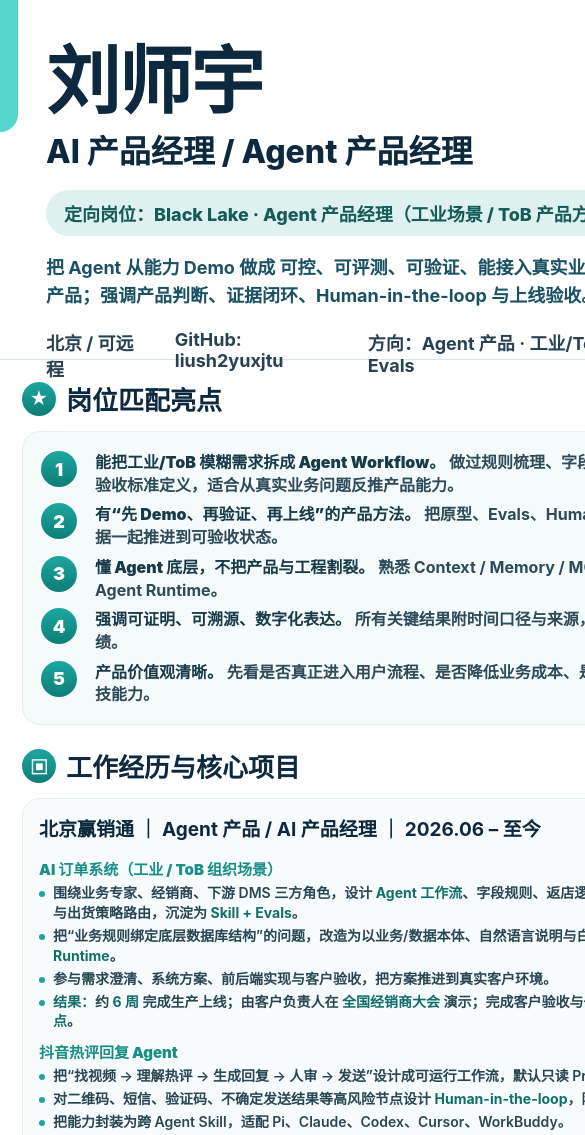
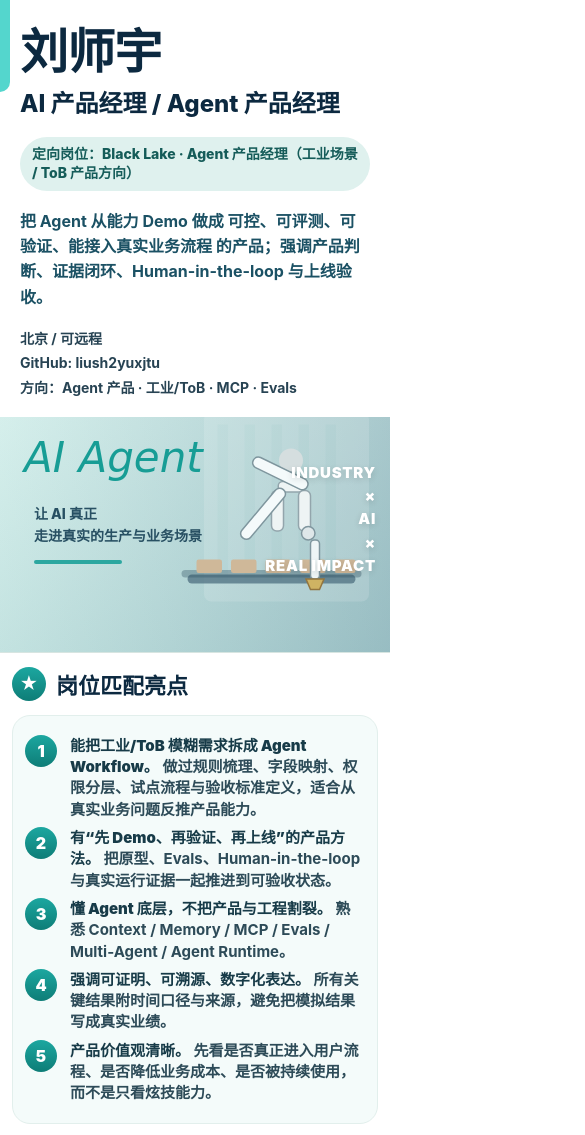
Before and after one commit to liush2yuxjtu/html-artifacts, a plain HTML site: page blacklake-agent-pm-resume/index.html in a window 390 px wide. Shown: the top 1135 px of the page, 585 px wide, since content can reach past the window. Drawn offline with Linux system fonts and the light colour scheme.

Commit message:
fix: publish Black Lake SSOT and mobile audit fixes

```diff
--- a/blacklake-agent-pm-resume/index.html
+++ b/blacklake-agent-pm-resume/index.html
@@ -36,7 +36,43 @@ a{color:inherit;text-decoration:none}.page{width:1240px;height:1754px;margin:0 a
 .provenance{position:absolute;left:34px;right:34px;bottom:94px;font-size:12px;line-height:1.46;color:#58717c;font-weight:650}.provenance b{color:#2a515f}
 .footer{position:absolute;bottom:0;left:0;right:0;height:86px;background:linear-gradient(90deg,#0f6b72,#0a5260);color:#fff;display:flex;align-items:center;justify-content:space-between;padding:0 34px}
 .footer .slogan{font-size:27px;font-weight:850}.footer .right{font-size:16px;font-weight:900;letter-spacing:.05em}
-@media(max-width:1240px){.page{transform-origin:top left;transform:scale(calc(100vw / 1240));margin-bottom:calc((100vw / 1240 * 1754px) - 1754px)}}
+@media(max-width:680px){
+  html,body{background:#fff}
+  .page{width:100%;height:auto;margin:0;overflow:visible}
+  .hero{height:auto;display:block}
+  .hero-left{padding:28px 20px 20px}
+  .ribbon{width:10px;height:92px}
+  .name{font-size:48px;letter-spacing:-1px}
+  .role{font-size:24px}
+  .pill{font-size:14px;line-height:1.35;padding:8px 12px}
+  .mission{font-size:16px}
+  .meta{display:grid;gap:6px;font-size:14px}
+  .hero-right{height:235px}
+  .script{font-size:42px;left:24px;top:20px}
+  .script-sub{left:34px;top:86px;font-size:14px}
+  .divider{left:34px;top:143px}
+  .stack{font-size:15px;right:14px;top:44px}
+  .content{height:auto;display:block;padding:14px 12px 18px}
+  .section-title{font-size:22px}
+  .highlight{padding:12px}
+  .hrow{grid-template-columns:36px 1fr;gap:9px}
+  .num{width:32px;height:32px;font-size:16px}
+  .htext{font-size:15px}
+  .job{padding:13px 12px}
+  .job-head{display:block}
+  .job-head strong{font-size:17px}
+  .job-tag{display:inline-block;margin-top:6px}
+  .bullets li{font-size:14px;line-height:1.52}
+  .side{margin-top:14px}
+  .side-card h3{font-size:20px}
+  .method-item p{font-size:14px}
+  .chips{gap:7px}.chip{font-size:13px}
+  .stats{grid-template-columns:1fr 1fr}
+  .provenance{position:static;padding:4px 14px 18px;font-size:11px}
+  .footer{position:static;height:auto;display:block;padding:18px 16px}
+  .footer .slogan{font-size:20px}
+  .footer .right{font-size:12px;margin-top:8px}
+}
 @media print{@page{size:A4;margin:0}html,body{background:#fff}.page{width:210mm;height:297mm;transform:none}}
 </style>
 </head>
@@ -95,7 +131,7 @@ a{color:inherit;text-decoration:none}.page{width:1240px;height:1754px;margin:0 a
       </section>
 
       <section class="job">
-        <div class="job-head"><strong>境瞳 ｜ Agent 产品实习 ｜ 2026.04 – 2026.05</strong><span class="job-tag">4 个 Agent 原生产品验证</span></div>
+        <div class="job-head"><strong>境瞳科技 ｜ Agent 产品实习 ｜ 2026.04 – 2026.05</strong><span class="job-tag">4 个 Agent 原生产品验证</span></div>
         <ul class="bullets">
           <li>两个月连续验证 <strong>4 个 Agent 原生产品</strong>，以安装、使用、下载和反馈替代主观“看起来不错”的评审方式。</li>
           <li><a href="https://github.com/LiuShiyuMath/love-lab"><strong>Love Lab：</strong></a>8 个主 Agent + 1 个校准 Agent，进行 5 轮事件驱动关系演化实验。</li>
@@ -151,9 +187,9 @@ a{color:inherit;text-decoration:none}.page{width:1240px;height:1754px;margin:0 a
 
       <section class="side-card">
         <h3>教育背景</h3>
-        <div class="edu"><b>北京邮电大学</b><span>人工智能学院 · 博士研究生阶段（已退出）<br>2024.09 – 2026.06</span></div>
         <div class="edu"><b>西安交通大学</b><span>数学与统计学院 · 数学硕士<br>2021.09 – 2024.07</span></div>
         <div class="edu"><b>西安交通大学</b><span>数学与统计学院 · 数学本科<br>2016.09 – 2020.07</span></div>
+        <div class="edu"><b>北京邮电大学</b><span>人工智能学院 · 博士研究生阶段（已退出）<br>2024.09 – 2026.06</span></div>
       </section>
     </aside>
   </div>
```
